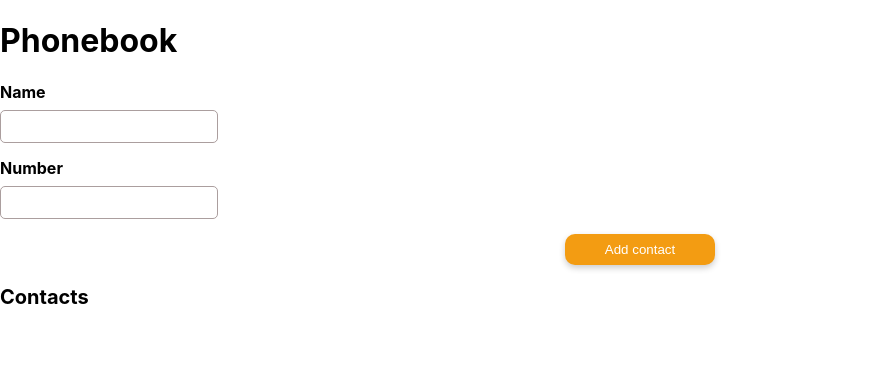
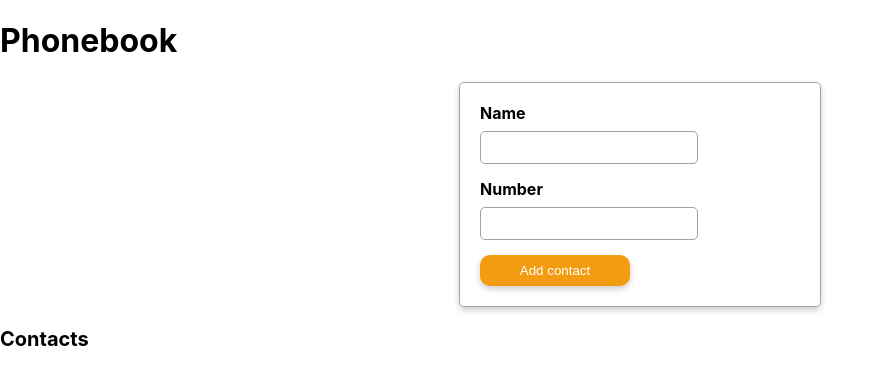
Before and after one commit to PavloGPS/goit-react-hw-02-phonebook, a React (Create React App) app: page / in a window 1280 px wide. Shown: the top 384 px of the page, without its empty margins (0-886 px from the left). Built offline with nearby package versions, Linux system fonts and the light colour scheme.

Commit message:
Update CreateContactForm.module.css
1. adds border
2. sets form in center
3. adds shadow

```diff
--- a/src/components/CreateContactForm/CreateContactForm.module.css
+++ b/src/components/CreateContactForm/CreateContactForm.module.css
@@ -1,10 +1,15 @@
 .createContactForm {
-  margin-bottom: 20px;
+  margin: 0 auto 20px;
+  max-width: 320px;
   display: flex;
   justify-content: center;
   align-items: flex-start;
   gap: 15px;
   flex-direction: column;
+  border: 1px solid #ab9e9e;
+  border-radius: 5px;
+  padding: 20px;
+  box-shadow: 0 3px 6px rgba(0, 0, 0, 0.2);
 }
 
 .labelForm {
@@ -24,7 +29,6 @@
 }
 
 .submitBtnForm {
-  margin-left: auto;
   margin-right: auto;
   width: 150px;
   padding: 8px;
```
